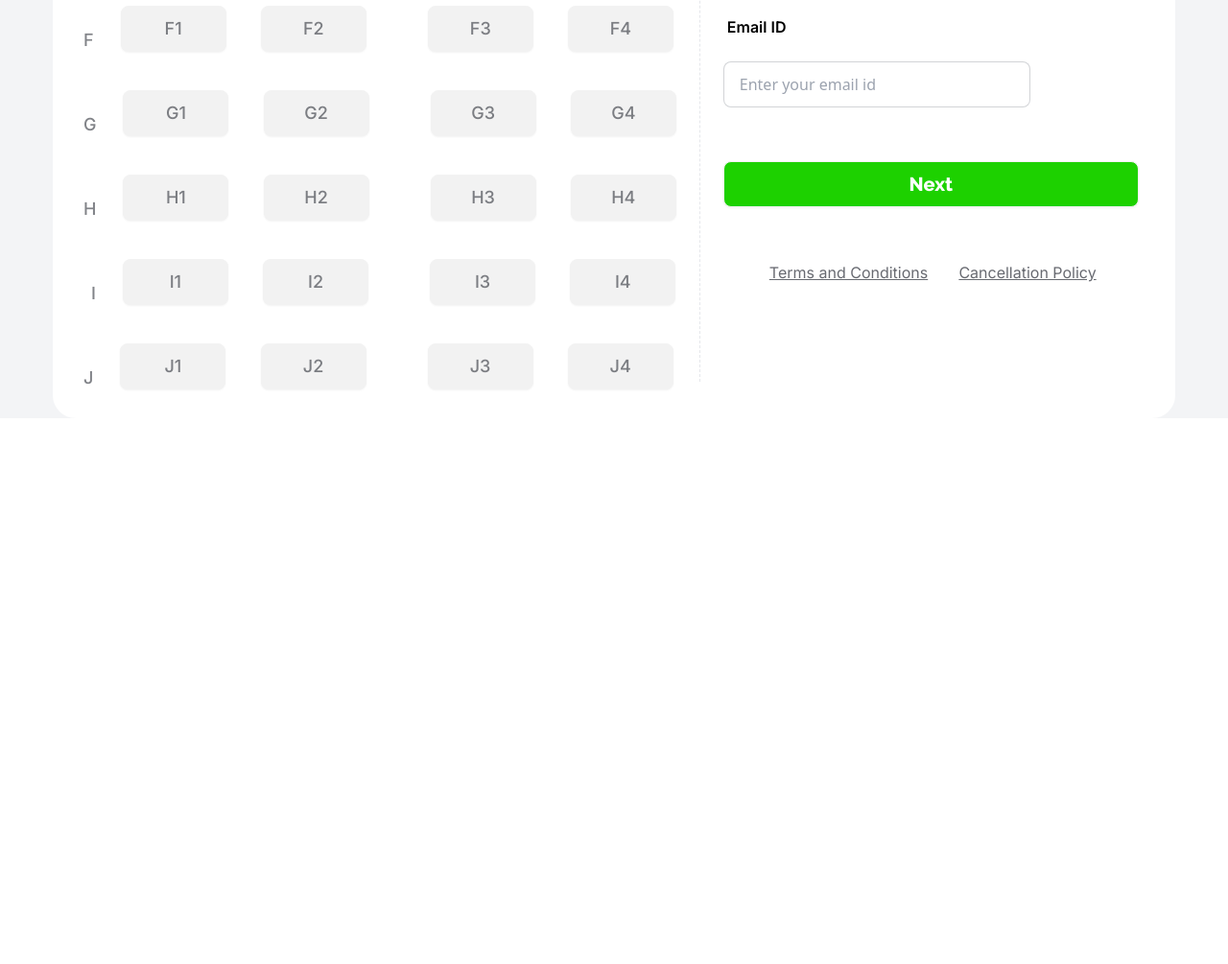
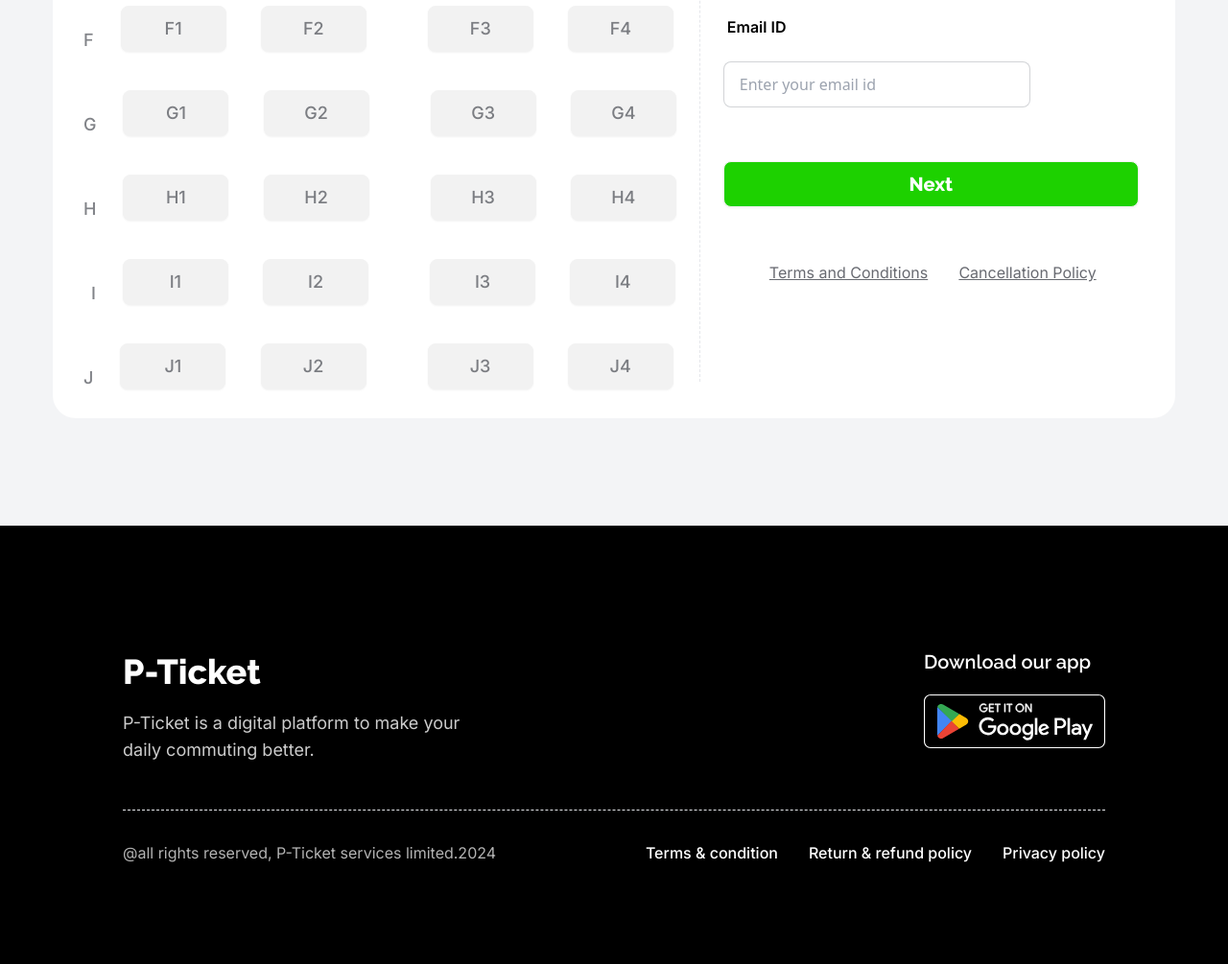
Before and after one commit to Abir051/bus-ticket, a plain HTML site: page index.html in a window 1280 px wide. Shown: the part 2752-3757 px from the top of the page at 96% size. Before the commit the page ends 3188 px from the top, so only its background shows below. Drawn offline with nearby package versions, Linux system fonts and the light colour scheme.

Commit message:
added footer

```diff
--- a/index.html
+++ b/index.html
@@ -172,7 +172,7 @@
     <!-- End of coupon section  -->
 
 
-    <main class=" rounded-t-3xl lg:rounded-t-[88px] border-t-4 border-green-400 bg-gray-100 lg:mt-[120px] mt-8">
+    <main class=" rounded-t-3xl lg:rounded-t-[88px] border-t-4 border-green-400 bg-gray-100 lg:mt-[120px] lg:pb-28 pb-10  mt-8">
         <!-- route and fare part start  -->
         <div id="bus-selection" class="flex flex-col items-center">
             <div>
@@ -557,21 +557,58 @@
 
             </div>
         </section>
+
+    </main>
+
+ <!-- modal part start  -->
  <div class="modal" role="dialog" id="my_modal_8">
     <div class="modal-box">
         <div class="flex flex-col items-center">
             <img class="my-9" src="images/success.png" alt="">
             <h1 class="text-2xl font-bold text-[#27AE60] text-center mb-9">SUCCESS</h1>
-                <h3 class="font-medium text-xl text-black mb-4 text-center">Thank you for Booking Our Bus Seats. We are working hard to find the best service and deals for you.</h3>
-                <p class="font-light text-xl text-[#4A4A4A] text-center">Shortly you will find a confirmation in your email.</p>
+            <h3 class="font-medium text-xl text-black mb-4 text-center">Thank you for Booking Our Bus Seats. We
+                are working hard to find the best service and deals for you.</h3>
+            <p class="font-light text-xl text-[#4A4A4A] text-center">Shortly you will find a confirmation in
+                your email.</p>
         </div>
         <div class="modal-action flex justify-center">
-                    <a href="#" class="btn bg-[#27AE60] hover:bg-[#27AE60] w-[300px] text-white text-xl font-semibold rounded-3xl">Contunue</a>
+            <a href="#"
+                class="btn bg-[#27AE60] hover:bg-[#27AE60] w-[300px] text-white text-xl font-semibold rounded-3xl">Contunue</a>
         </div>
     </div>
 </div>
-    </main>
-    <footer></footer>
+<!-- modal part End  -->
+<!-- footer part start here  -->
+<footer class="w-auto h-auto lg:h-[457px] bg-black ">
+    <div class="divide-y divide-dashed px-32">
+    <div class="flex flex-col gap-5 items-center lg:flex-row lg:justify-between lg:pt-28 pb-12">
+        <div class="text-center lg:text-start mt-5">
+            <h1 class="raleway text-white text-4xl font-extrabold mb-5">P-Ticket</h1>
+            <p class="inter text-lg font-normal text-[#ffffffcc] w-[374px] ">P-Ticket is a digital platform to make your daily commuting better.</p>
+        </div>
+
+        <div>
+            <h1 class="raleway text-xl font-semibold text-white mb-5">Download our app</h1>
+            <img src="images/Group 104.svg" alt="">
+        </div>
+   </div>
+   <div class="flex flex-col gap-4 lg:flex-row lg:justify-between pt-8">
+    <div>
+        <p class="inter text-base font-normal text-[#ffffffb3] text-center">@all rights reserved, P-Ticket services limited.2024</p>
+    </div>
+    <div>
+        <div class="inline-flex gap-8 text-center">
+            <p class="inter text-white font-medium text-base">Terms & condition</p>
+            <p class="inter text-white font-medium text-base">Return & refund policy</p>
+            <p class="inter text-white font-medium text-base">Privacy policy</p>
+        </div>
+    </div>
+   </div>
+</div>
+
+
+</footer>
+
 </body>
 
 </html>
```
Also changed, not shown: images/Group 104.svg (added). Lines whose indentation alone changed are shown as unchanged.
